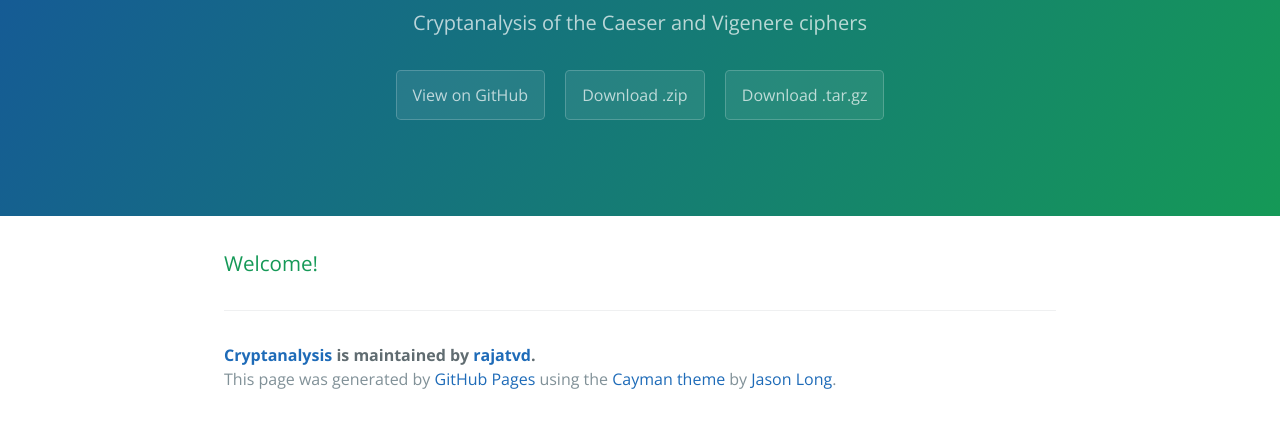
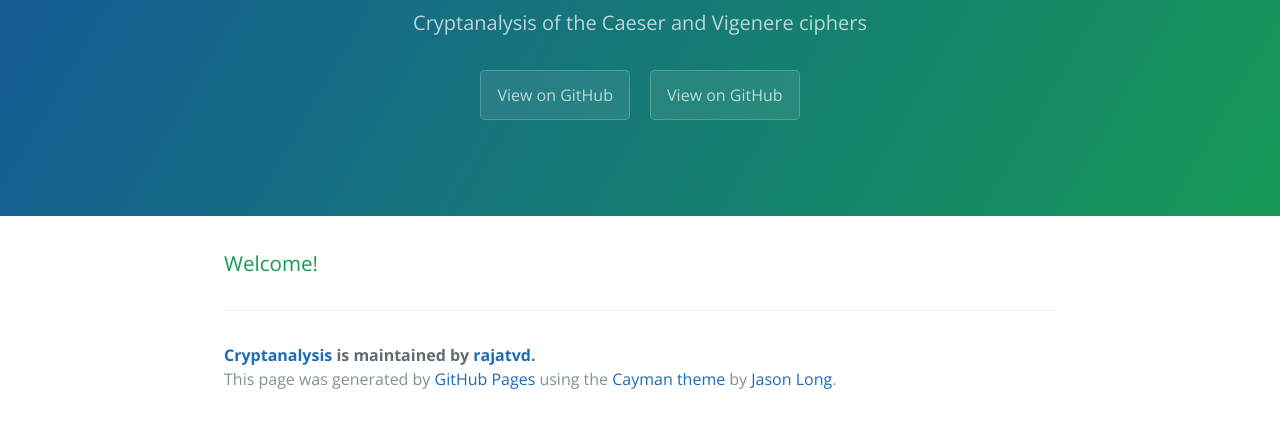
Before and after one commit to rajatvd/Cryptanalysis, a plain HTML site: page index.html in a window 1280 px wide. Shown: the part 167-594 px from the top of the page. Drawn offline with nearby package versions, Linux system fonts and the light colour scheme.

Commit message:
Initial commit

```diff
--- a/index.html
+++ b/index.html
@@ -14,8 +14,7 @@
       <h1 class="project-name">Cryptanalysis</h1>
       <h2 class="project-tagline">Cryptanalysis of the Caeser and Vigenere ciphers</h2>
       <a href="https://github.com/rajatvd/Cryptanalysis" class="btn">View on GitHub</a>
-      <a href="https://github.com/rajatvd/Cryptanalysis/zipball/master" class="btn">Download .zip</a>
-      <a href="https://github.com/rajatvd/Cryptanalysis/tarball/master" class="btn">Download .tar.gz</a>
+	  <a href="https://github.com/rajatvd/Cryptanalysis" class="btn">View on GitHub</a>
     </section>
 
     <section class="main-content">
```
